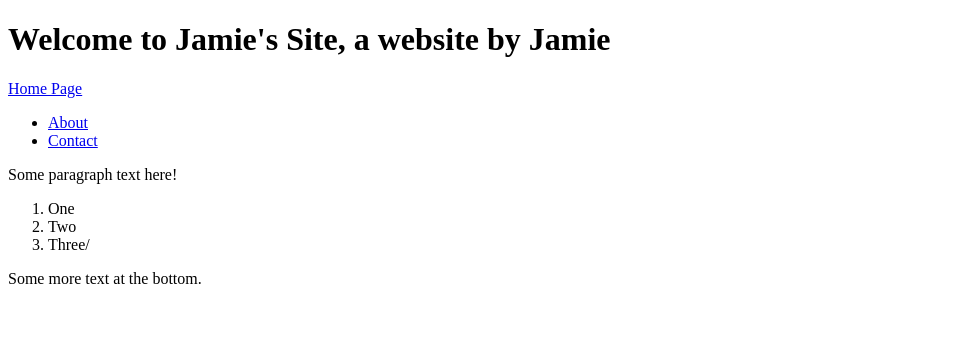
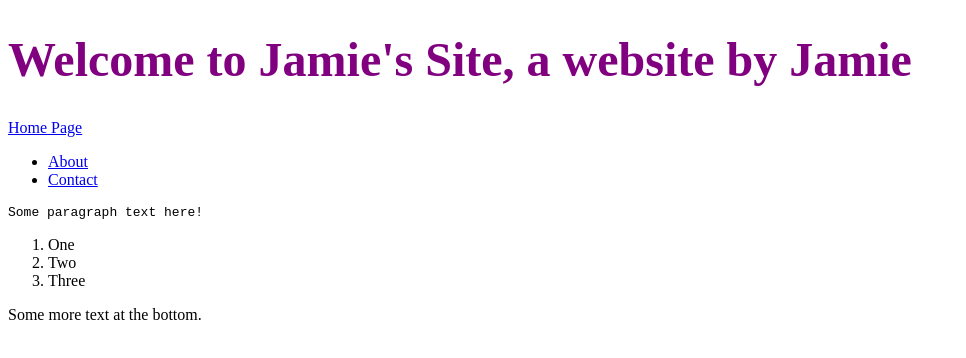
Before and after one commit to jamiegwaltney/my-site, a plain HTML site: page index.html in a window 1280 px wide. Shown: the whole page, without its empty margins (0-966 px from the left). Drawn offline with Linux system fonts and the light colour scheme.

Commit message:
Update style

```diff
--- a/index.html
+++ b/index.html
@@ -5,7 +5,7 @@
         <title>Jamie's Site | A website by Jamie</title>
     </head>
     <body>
-        <h1>Welcome to Jamie's Site, a website by Jamie</h1>
+        <h1 style="font-size:48px; color: purple;">Welcome to Jamie's Site, a website by Jamie</h1>
         <header>
             <p><a href="index.html">Home Page</a></p>
               <nav>
@@ -14,12 +14,12 @@
                 <li><a href="contact.html">Contact</a></li>
                   </ul>
               </nav>
-            <p>Some paragraph text here!</p>
+            <p style="font-family: monospace; color: '#ccc';">Some paragraph text here!</p>
 
             <ol>
               <li>One</li>
               <li>Two</li>
-              <li>Three/</li>
+              <li>Three</li>
             </ol>
 
             <p>Some more text at the bottom.</p>
```
